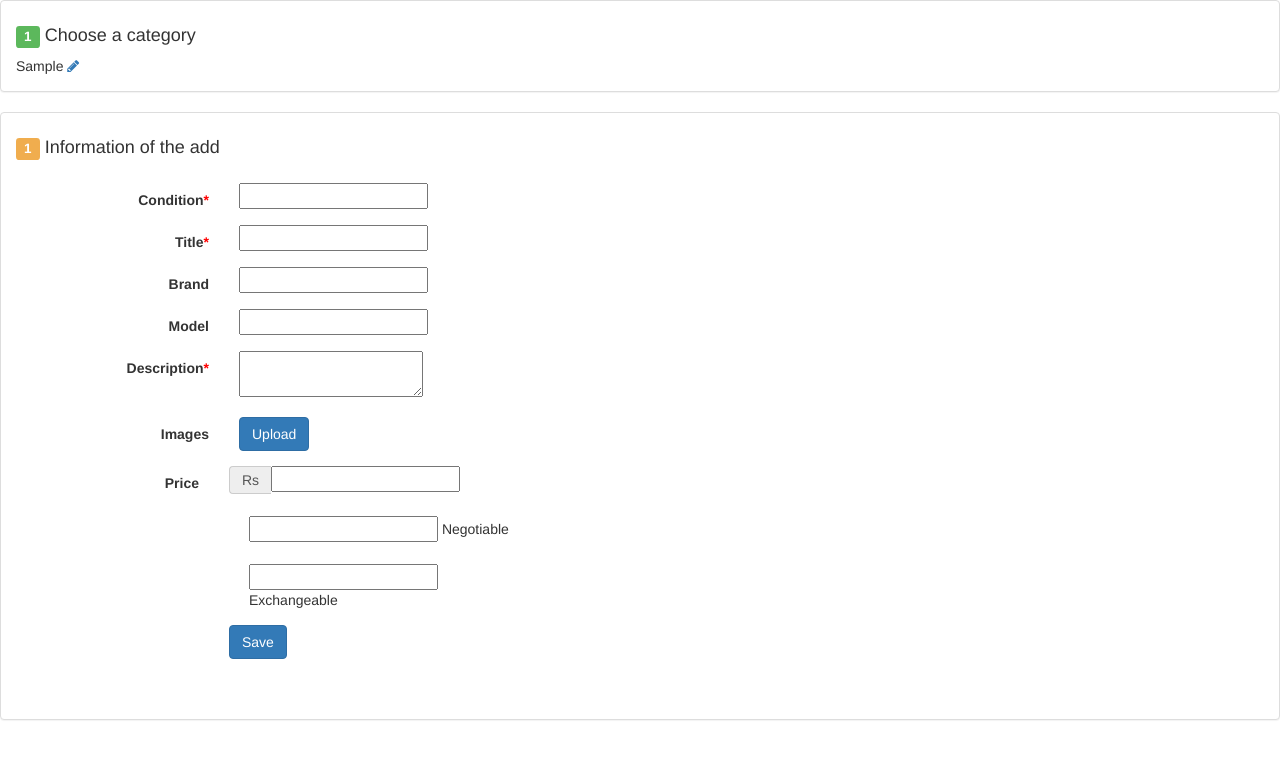
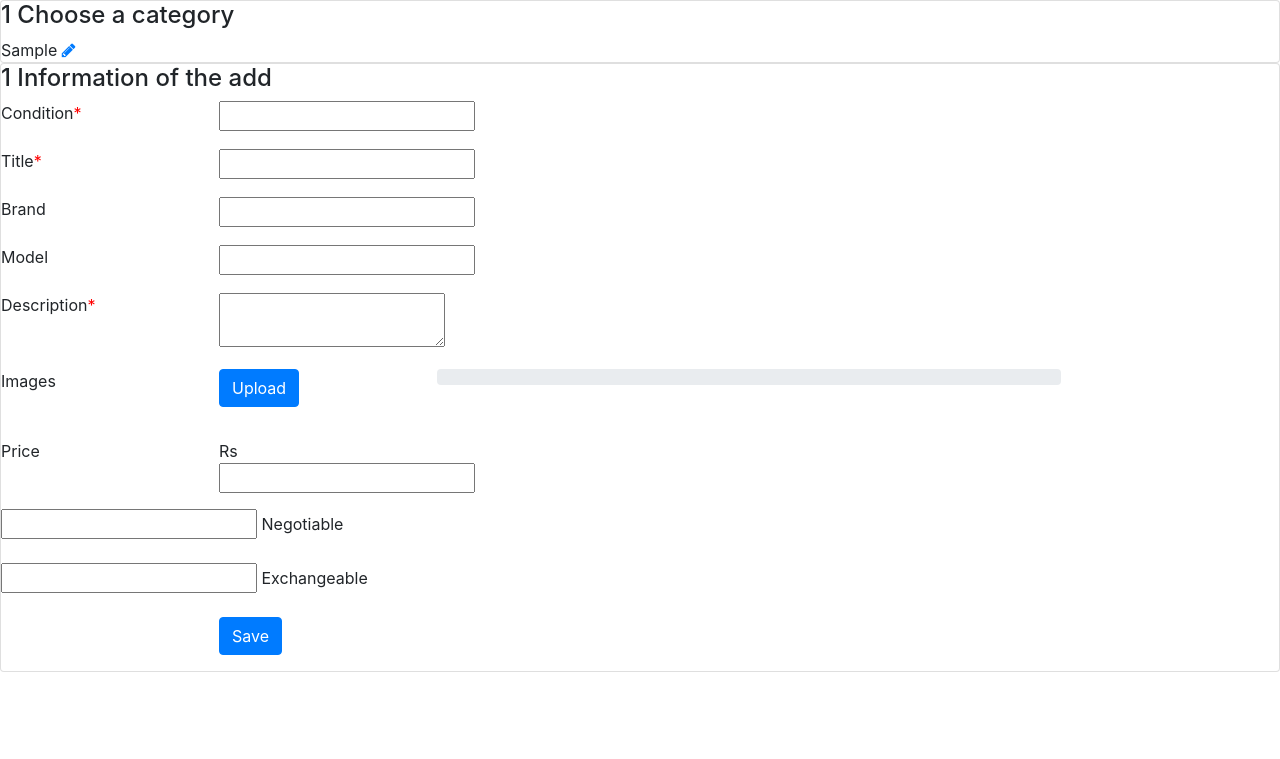
Before and after one commit to dekanayake/sell_or_exhange, a Django app: template product/templates/product/addProduct.html in a window 1280 px wide. Shown: the top 759 px of the page. Run offline with Django 3.2, Linux system fonts and the light colour scheme; the template is opened without the code that fills it: most values are stand-ins (such as "Sample title", 1, 10 or a date in 2020); form fields are guessed from the names that the template uses; some libraries are stand-ins or nearby versions.

Commit message:
Added support to display the images , and added bootstrap 4

```diff
--- a/mysite/settings.py
+++ b/mysite/settings.py
@@ -82,6 +82,9 @@ USE_L10N = True
 
 USE_TZ = True
 
+MEDIA_ROOT='/home/duminda/Development/sell_or_exchange/mysite/media'
+MEDIA_URL='/media/'
+
 
 # Static files (CSS, JavaScript, Images)
 # https://docs.djangoproject.com/en/1.6/howto/static-files/
--- a/mysite/urls.py
+++ b/mysite/urls.py
@@ -1,6 +1,8 @@
 from django.conf.urls import patterns, include, url
 
 from django.contrib import admin
+
+
 admin.autodiscover()
 
 urlpatterns = patterns('',
--- a/product/templates/base.html
+++ b/product/templates/base.html
@@ -4,20 +4,24 @@
 <head>
     <meta charset="utf-8">
     <meta http-equiv="X-UA-Compatible" content="IE=edge">
-    <meta name="viewport" content="width=device-width, initial-scale=1">
+    <meta name="viewport" content="width=device-width, initial-scale=1, shrink-to-fit=no">
+    <meta http-equiv="x-ua-compatible" content="ie=edge">
     <!-- The above 3 meta tags *must* come first in the head; any other head content must come *after* these tags -->
     <title>{% block title %}{% endblock %}</title>
 
     <!-- Bootstrap -->
-    <link href='{% static "bootstrap/dist/css/bootstrap.min.css" %}' rel="stylesheet">
+    <link href='{% static "bootstrap/dist/css/bootstrap.min.css" %}' rel="stylesheet" crossorigin="anonymous">
+    <link href='{% static "tether/dist/css/tether.min.css" %}' rel="stylesheet">
     <link href='{% static "font-awesome/css/font-awesome.min.css" %}' rel="stylesheet">
     <link href='{% static "dropzone/dist/min/dropzone.min.css" %}' rel="stylesheet">
+    <link href='{% static "slick-carousel/slick/slick.css" %}' rel="stylesheet">
+    <link href='{% static "slick-carousel/slick/slick-theme.css" %}' rel="stylesheet">
     <link href='{% static "main.css" %}' rel="stylesheet">
 
 
-    <script src='{% static "jquery/dist/jquery.min.js" %}'></script>
-    <script src='{% static "bootstrap/dist/js/bootstrap.min.js" %}'></script>
-    <script src='{% static "dropzone/dist/min/dropzone.min.js" %}'></script>
+
+
+
 
 
 
@@ -26,7 +30,13 @@
 {% block content %}{% endblock %}
 
 
+<script src='{% static "jquery/dist/jquery.min.js" %}'></script>
+<script src='{% static "tether/dist/js/tether.min.js" %}'></script>
+<script src='{% static "bootstrap/dist/js/bootstrap.min.js" %}'></script>
+<script src='{% static "dropzone/dist/min/dropzone.min.js" %}'></script>
+<script src='{% static "slick-carousel/slick/slick.min.js" %}'></script>
 
+{% block jscontent %}{% endblock %}
 
 </body>
 </html>
--- a/product/templates/product/addProduct.html
+++ b/product/templates/product/addProduct.html
@@ -10,8 +10,8 @@ Add product
 
 {% block content %}
 
-<div class="panel panel-default" xmlns="http://www.w3.org/1999/html">
-    <div class="panel-body">
+<div class="card">
+    <div class="card-block">
 
         <h4><span class="label label-pill  label-success ">1</span> Choose a category</h4>
 
@@ -26,19 +26,20 @@ Add product
 </div>
 
 
-<div class="panel panel-default">
-    <div class="panel-body">
+<div class="card">
+    <div class="card-block">
 
         <h4><span class="label label-pill  label-warning ">1</span> Information of the add</h4>
 
         <div class="panel-body">
 
-         <form   class="form-horizontal" action="/products/addProduct/{{selectedCategory.id}}" method="post" enctype="multipart/form-data" id="productForm">
+
+         <form   action="/products/addProduct/{{selectedCategory.id}}/{{randomNumber}}" method="post" enctype="multipart/form-data" id="productForm">
              {% csrf_token %}
 
-             <div class="form-group required {% if form.condition.errors%} has-error {% endif %}">
+             <div class="form-group row required {% if form.condition.errors%} has-error {% endif %}">
 
-                 <label  class="col-sm-2 control-label">{{form.condition.label}}</label>
+                 <label  class="col-sm-2 form-control-label">{{form.condition.label}}</label>
 
                  <div class="col-sm-2">
                      <div class="row">
@@ -53,8 +54,8 @@ Add product
 
              </div>
 
-             <div class="form-group required {% if form.title.errors%} has-error {% endif %}">
-                 <label  class="col-sm-2 control-label">{{form.title.label}}</label>
+             <div class="form-group row required {% if form.title.errors%} has-error {% endif %}">
+                 <label  class="col-sm-2 form-control-label">{{form.title.label}}</label>
 
                  <div class="col-sm-10">
                      <div class="row">
@@ -66,8 +67,8 @@ Add product
                  </div>
              </div>
 
-             <div class="form-group {% if form.brand.errors%} has-error {% endif %}">
-                 <label  class="col-sm-2 control-label">{{form.brand.label}}</label>
+             <div class="form-group row {% if form.brand.errors%} has-error {% endif %}">
+                 <label  class="col-sm-2 form-control-label">{{form.brand.label}}</label>
 
                  <div class="col-sm-2">
                      <div class="row">
@@ -79,8 +80,8 @@ Add product
                  </div>
              </div>
 
-             <div class="form-group {% if form.model.errors%} has-error {% endif %}">
-                 <label  class="col-sm-2 control-label">{{form.model.label}}</label>
+             <div class="form-group row {% if form.model.errors%} has-error {% endif %}">
+                 <label  class="col-sm-2 form-control-label">{{form.model.label}}</label>
 
                  <div class="col-sm-3">
                      <div class="row">
@@ -98,9 +99,9 @@ Add product
              {% for uiElement in form %}
 
              {% if uiElement.html_name in uiElements %}
-             <div class="form-group {% if uiElement.field.required  %} required {% endif %} {% if uiElement.errors%} has-error {% endif %}">
+             <div class="form-group row {% if uiElement.field.required  %} required {% endif %} {% if uiElement.errors%} has-error {% endif %}">
                  {% if uiElement.html_name in form.choiceElements%}
-                 <label class="col-sm-2 control-label">  {{uiElement.label}}</label>
+                 <label class="col-sm-2 form-control-label">  {{uiElement.label}}</label>
                  <div class="col-sm-6">
                      <div class="row">
 
@@ -119,7 +120,7 @@ Add product
                        {% errors uiElement.errors %}
                  </div>
                  {% elif uiElement.html_name in form.radioElements %}
-                 <label class="col-sm-2 control-label">  {{uiElement.label}}</label>
+                 <label class="col-sm-2 form-control-label">  {{uiElement.label}}</label>
                  <div class="col-sm-6">
                         <div class="row">
                             <div class="col-sm-12">
@@ -141,7 +142,7 @@ Add product
                  </div>
                  {% else %}
 
-                 <label class="col-sm-2 control-label">  {{uiElement.label}}</label>
+                 <label class="col-sm-2 form-control-label">  {{uiElement.label}}</label>
                  <div class="col-sm-2">
                      <div class="row">
                          <div class="col-sm-12">
@@ -160,8 +161,8 @@ Add product
              {% endfor %}
 
 
-             <div class="form-group required {% if form.description.errors%} has-error {% endif %}">
-                 <label  class="col-sm-2 control-label">{{form.description.label}}</label>
+             <div class="form-group row required {% if form.description.errors%} has-error {% endif %}">
+                 <label  class="col-sm-2 form-control-label">{{form.description.label}}</label>
 
                  <div class="col-sm-10">
                      <div class="row">
@@ -175,8 +176,8 @@ Add product
 
 
 
-             <div class="form-group">
-                 <label  class="col-sm-2 control-label">Images</label>
+             <div class="form-group row">
+                 <label  class="col-sm-2 form-control-label">Images</label>
 
                  <div class="col-sm-2">
 
@@ -194,7 +195,7 @@ Add product
 
               </div>
 
-             <div class="form-group">
+             <div class="form-group row">
                      <div class="container">
 
 
@@ -216,9 +217,10 @@ Add product
                      </div>
 
                  </div>
+              </div>
 
-             <div class="form-group">
-                 <label  class="col-sm-2 control-label">{{form.price.label}}</label>
+             <div class="form-group row">
+                 <label  class="col-sm-2 form-control-label">{{form.price.label}}</label>
 
                  <div class="col-sm-2">
                      <div class="input-group">
@@ -230,8 +232,8 @@ Add product
 
 
 
-             <div class="form-group">
-                 <div class="col-sm-offset-2 col-sm-10">
+             <div class="form-group row">
+                 <div class="col-sm-10 col-sm-offset-2">
                      <div class="checkbox">
                          <label>
                              {{ form.negotiable}}
@@ -241,8 +243,8 @@ Add product
                  </div>
              </div>
 
-             <div class="form-group">
-                 <div class="col-sm-offset-2 col-sm-3">
+             <div class="form-group row">
+                 <div class="col-sm-10 col-sm-offset-2">
                      <div >
                          <div class="checkbox">
                          <label>
@@ -258,11 +260,14 @@ Add product
 
 
 
-             <div class="form-group">
-                 <div class="col-sm-offset-2 col-sm-3">
+             <div class="form-group row">
+                 <label  class="col-sm-2 form-control-label"></label>
+                 <div class="col-sm-4">
                      <button type="submit" class="btn btn-primary" id="submitButton">Save</button>
                  </div>
              </div>
+
+
 
 
          </form>
@@ -274,6 +279,13 @@ Add product
 
     </div>
 </div>
+
+
+
+
+{% endblock %}
+
+{% block jscontent%}
 
 <script type="text/javascript">
 
@@ -290,7 +302,7 @@ $(document).ready(function(){
         previewNode.parentNode.removeChild(previewNode);
 
         var myDropzone = new Dropzone(document.body, { // Make the whole body a dropzone
-          url: "/products/productImages/{{randomNumber}}", // Set the url
+          url: "/products/tmpProductImages/{{randomNumber}}", // Set the url
           thumbnailWidth: 240,
           uploadMultiple: true,
           thumbnailHeight: 240,
@@ -349,5 +361,4 @@ $(document).ready(function(){
 </script>
 
 
-
 {% endblock %}
--- a/static/main.css
+++ b/static/main.css
@@ -5,7 +5,17 @@ div#dropZone {
 }
 
 
-.form-group.required .control-label:after {
+.form-group.required .form-control-label:after {
   content:"*";
   color:red;
 }
+
+#previewImage{
+    width:612px;
+    height:460px;
+    overflow:hidden;
+}
+
+.slick-prev:before, .slick-next:before {
+    color:red !important;
+}
```
Also changed, not shown: gulpfile.js (+12 -3 lines), package.json (+7 -4 lines), product/forms.py (+22 -0 lines), product/models.py (+48 -3 lines), product/templates/product/productImageGallery.html (added, +54 -0 lines), product/templates/product/selectCategory.html (+7 -5 lines), product/templates/product/showProduct.html (added, +31 -0 lines), product/urls.py (+7 -2 lines), product/views.py (+49 -9 lines), README.md, product/migrations/0005_auto_20160628_1257.py (added), product/migrations/0006_productimage_filename.py (added), 1 other file.
